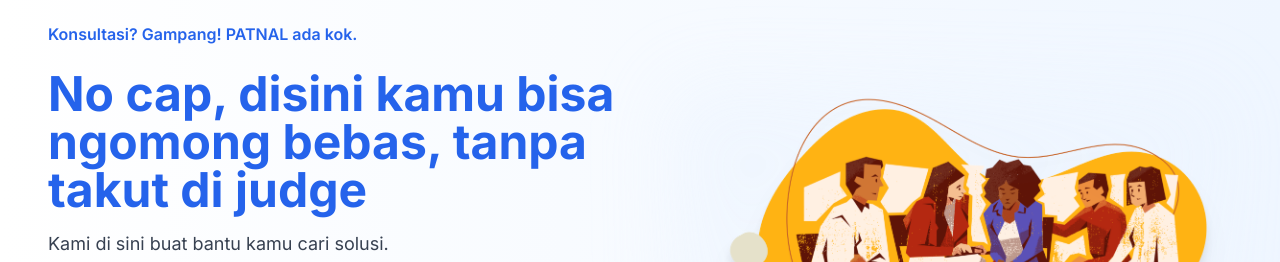
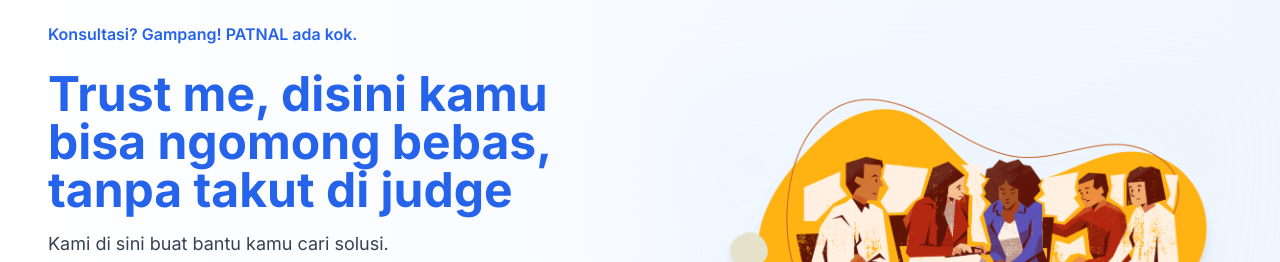
Before and after one commit to rifqimhmd/KLIP, a React (Vite) app in the folder frontend/: page / in a window 1280 px wide. Shown: the part 538-800 px from the top of the page. Built offline with nearby package versions, Linux system fonts and the light colour scheme.

Commit message:
Update text for trust and openness in messaging

```diff
--- a/frontend/src/components/Produk.jsx
+++ b/frontend/src/components/Produk.jsx
@@ -24,7 +24,7 @@ export default function Produk() {
           </p>
 
           <h2 className="text-3xl md:text-5xl font-bold text-blue-600 leading-snug mt-4 md:mt-6">
-            No cap, disini kamu bisa ngomong bebas, tanpa takut di judge
+            Trust me, disini kamu bisa ngomong bebas, tanpa takut di judge
           </h2>
 
           <p className="text-gray-700 mt-4 mb-10 text-base md:text-lg">
```
